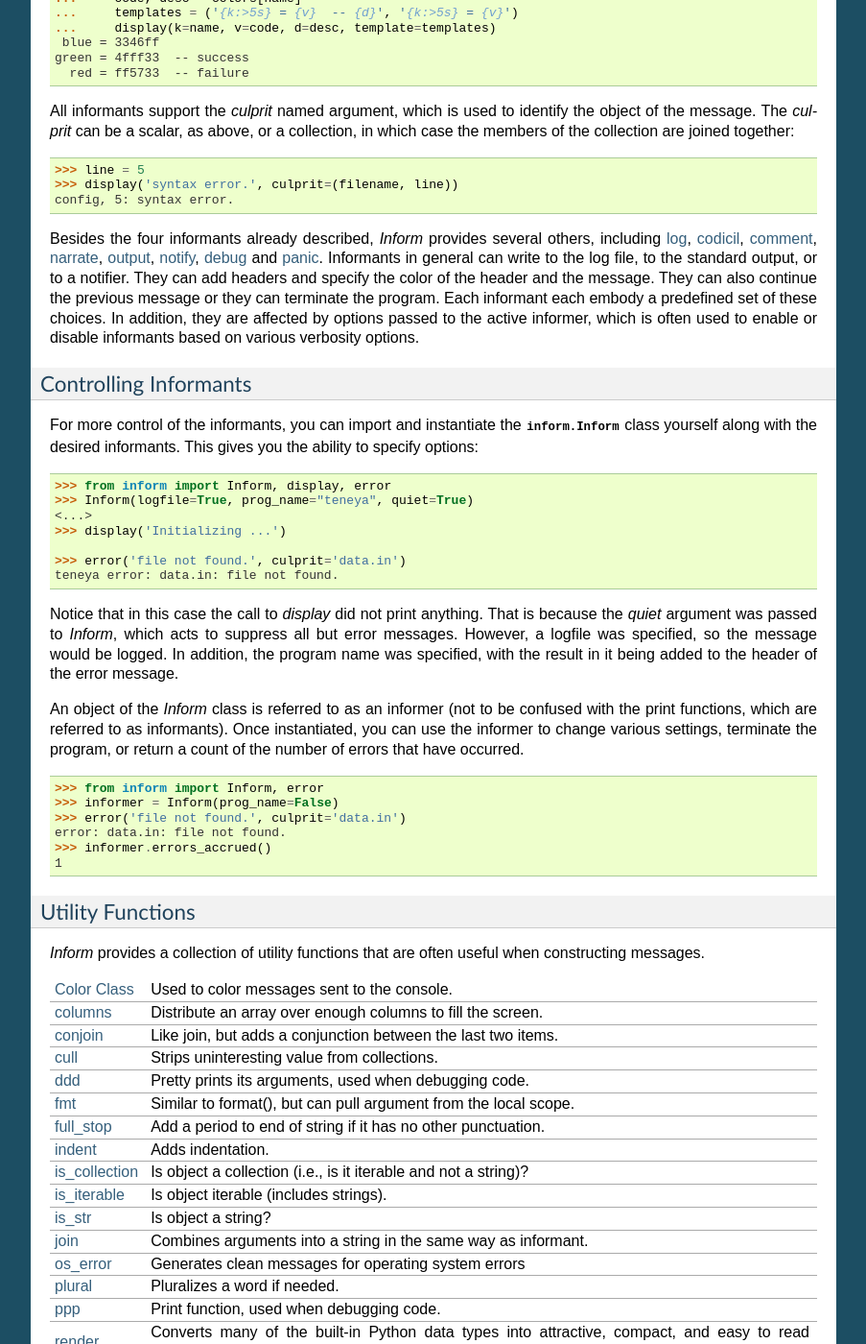
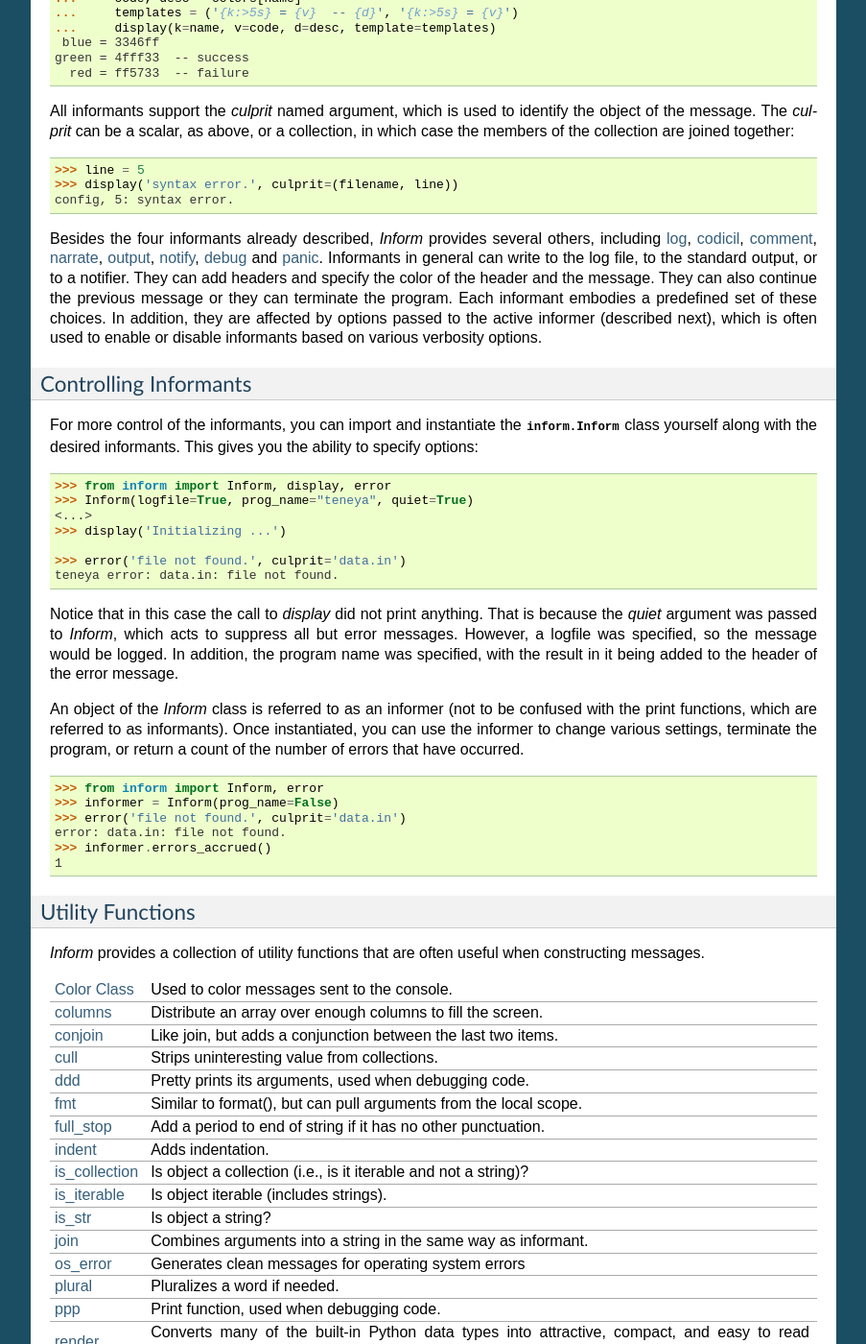
Before and after one commit to KenKundert/inform, a Sphinx documentation site: the page built from doc/index.rst, in a window 1280 px wide and 1400 px high, scrolled down 2294 px. Shown: the whole window at 96% size, without its empty margins (198-1101 px from the left). Built offline with Sphinx 7.4.7, drawn with Linux system fonts in a browser that asks for light colours.

Commit message:
Fixed some nits in overview.

```diff
--- a/doc/index.rst
+++ b/doc/index.rst
@@ -182,9 +182,9 @@ including :ref:`log`, :ref:`codicil`, :ref:`comment`, :ref:`narrate`,
 general can write to the log file, to the standard output, or to a notifier.
 They can add headers and specify the color of the header and the message. They
 can also continue the previous message or they can terminate the program.  Each
-informant each embody a predefined set of these choices. In addition, they are
-affected by options passed to the active informer, which is often used to enable
-or disable informants based on various verbosity options.
+informant embodies a predefined set of these choices. In addition, they are
+affected by options passed to the active informer (described next), which is
+often used to enable or disable informants based on various verbosity options.
 
 
 Controlling Informants
@@ -249,7 +249,7 @@ constructing messages.
      - Pretty prints its arguments, used when debugging code.
 
    * - :ref:`fmt desc`
-     - Similar to format(), but can pull argument from the local scope.
+     - Similar to format(), but can pull arguments from the local scope.
 
    * - :ref:`full_stop desc`
      - Add a period to end of string if it has no other punctuation.
```
